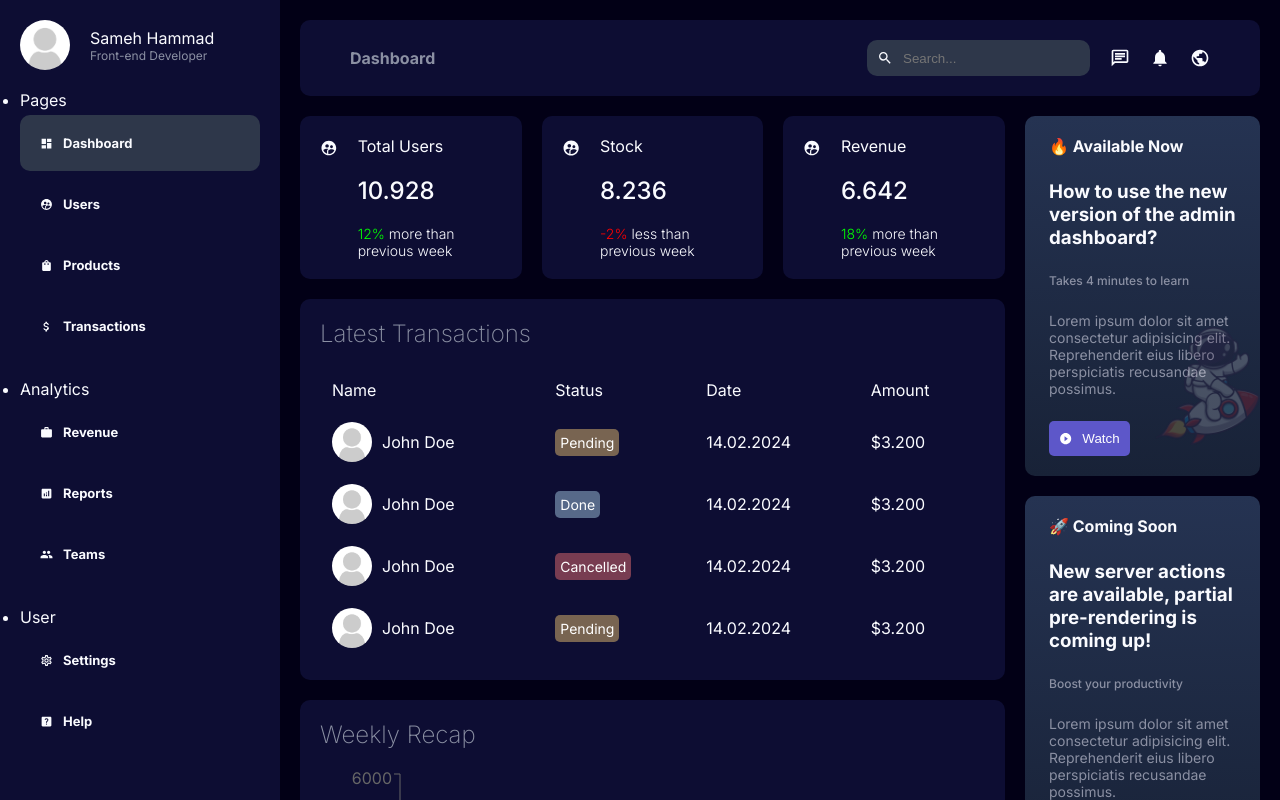
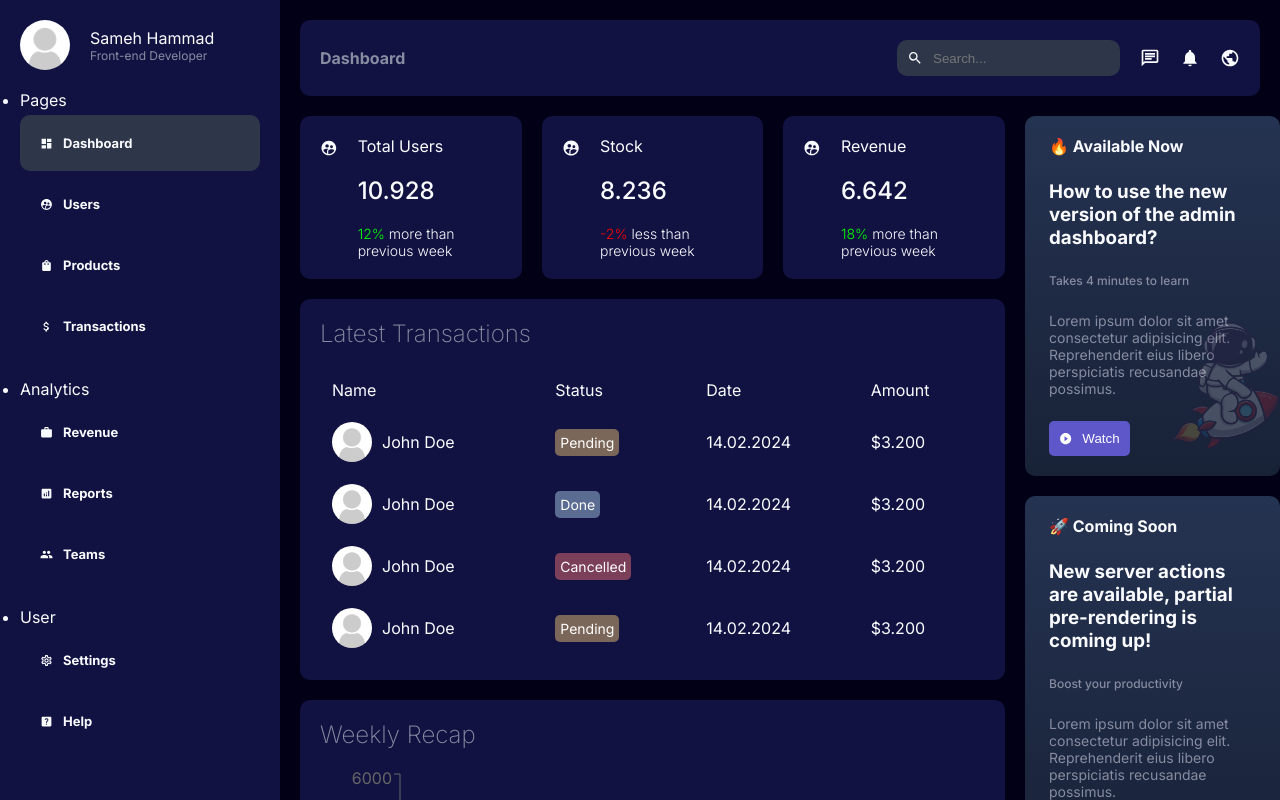
Before and after one commit to SamehHammad/admin-dashboard, a Next.js app: page /dashboard in a window 1280 px wide. Shown: the top 800 px of the page. Built offline with nearby package versions, Linux system fonts and the light colour scheme.

Commit message:
update styling

```diff
--- a/app/ui/dashboard/dashboard.module.css
+++ b/app/ui/dashboard/dashboard.module.css
@@ -7,20 +7,17 @@
   background-color: var(--bgSoft);
   padding: 20px;
   min-height: 100vh;
-    width: 100%;
 }
 
 .content {
   flex: 4;
   padding: 20px;
-    width: 100%;
 }
 
 .wrapper {
   display: flex;
   gap: 20px;
   margin-top: 20px;
-    width: 100%;
 }
 
 .main {
@@ -28,15 +25,12 @@
   display: flex;
   flex-direction: column;
   gap: 20px;
-    width: 100%;
-
 }
 
 .cards {
   display: flex;
   gap: 20px;
   justify-content: space-between;
-    width: 100%;
 }
 
 .side {
--- a/app/ui/dashboard/navbar/Navbar.jsx
+++ b/app/ui/dashboard/navbar/Navbar.jsx
@@ -10,10 +10,15 @@ import {
 
 const Navbar = () => {
   const pathname = usePathname();
+  console.log(pathname);
+
+  const pathArray = pathname.split("/").filter(Boolean);
+
+  const currentPage = pathArray.length > 0 ? pathArray[pathArray.length - 1] : '';
 
   return (
     <div className={styles.container}>
-      <div className={styles.title}>{pathname.split("/").pop()}</div>
+      <div className={styles.title}>{currentPage}</div>
       <div className={styles.menu}>
         <div className={styles.search}>
           <MdSearch />
--- a/app/ui/dashboard/navbar/navbar.module.css
+++ b/app/ui/dashboard/navbar/navbar.module.css
@@ -1,5 +1,5 @@
 .container {
-  padding: 20px 50px;
+  padding: 20px;
   border-radius: 10px;
   background-color: var(--bgSoft);
   display: flex;
@@ -34,21 +34,7 @@
   color: var(--text);
 }
 
-.icons {
+.icons{
   display: flex;
   gap: 20px;
 }
-
-@media (max-width: 768px) {
-  .container {
-    align-items: flex-start;
-  }
-
-  .menu {
-    gap: 2px;
-  }
-
-  .search {
-    width: 50%;
-  }
-}
--- a/app/ui/dashboard/products/products.module.css
+++ b/app/ui/dashboard/products/products.module.css
@@ -59,7 +59,3 @@
 .delete{
   background-color: crimson;
 }
-  .td{
-    text-align: center;
-
-  }
--- a/app/ui/dashboard/rightbar/rightbar.module.css
+++ b/app/ui/dashboard/rightbar/rightbar.module.css
@@ -1,5 +1,5 @@
 .container {
-  position: sticky;
+  position: fixed;
 }
 
 .item {
--- a/app/ui/dashboard/users/users.module.css
+++ b/app/ui/dashboard/users/users.module.css
@@ -30,6 +30,7 @@
 
 .user{
   display: flex;
+  align-items: center;
   gap: 10px;
 }
 
@@ -41,7 +42,6 @@
 .buttons{
   display: flex;
   gap: 10px;
-
 }
 
 .button{
@@ -59,15 +59,3 @@
 .delete{
   background-color: crimson;
 }
-  .online{
-width: 10px;
-height: 10px;
-background-color: rgb(5, 167, 5);
-border-radius: 50%;
-  }
-  .offline{
-    width: 10px;
-    height: 10px;
-    background-color: rgb(250, 24, 24);
-    border-radius: 50%;
-      }
--- a/app/ui/globals.css
+++ b/app/ui/globals.css
@@ -1,8 +1,8 @@
 :root{
   --bg:#020016;
-    --bgSoft:#0D0D33;
+  --bgSoft:#121242;
   --text:#FAFBFF;
-    --textSoft:#8B90A3;
+  --textSoft:#878ca0;
 }
 *{
   padding: 0;
```
Also changed, not shown: app/ui/dashboard/card/card.module.css (indentation only), app/ui/dashboard/sidebar/sidebar.module.css (line endings or trailing spaces). Lines whose indentation alone changed are shown as unchanged.
